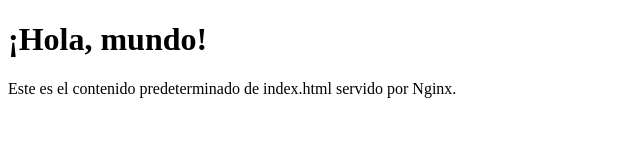
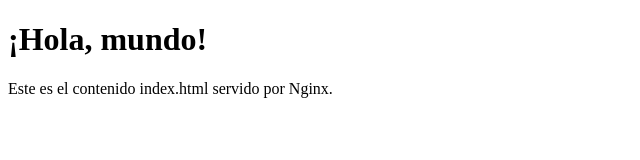
Before and after one commit to merlinaCabrera/prueba-tecnica-craftech, a plain HTML site: page nginx/index.html in a window 1280 px wide. Shown: the whole page, without its empty margins (0-640 px from the left). Drawn offline with Linux system fonts and the light colour scheme.

Commit message:
Update index.html

```diff
--- a/nginx/index.html
+++ b/nginx/index.html
@@ -9,6 +9,6 @@
 </head>
 <body>
     <h1>¡Hola, mundo!</h1>
-    <p>Este es el contenido predeterminado de index.html servido por Nginx.</p>
+    <p>Este es el contenido index.html servido por Nginx.</p>
 </body>
 </html>
```
